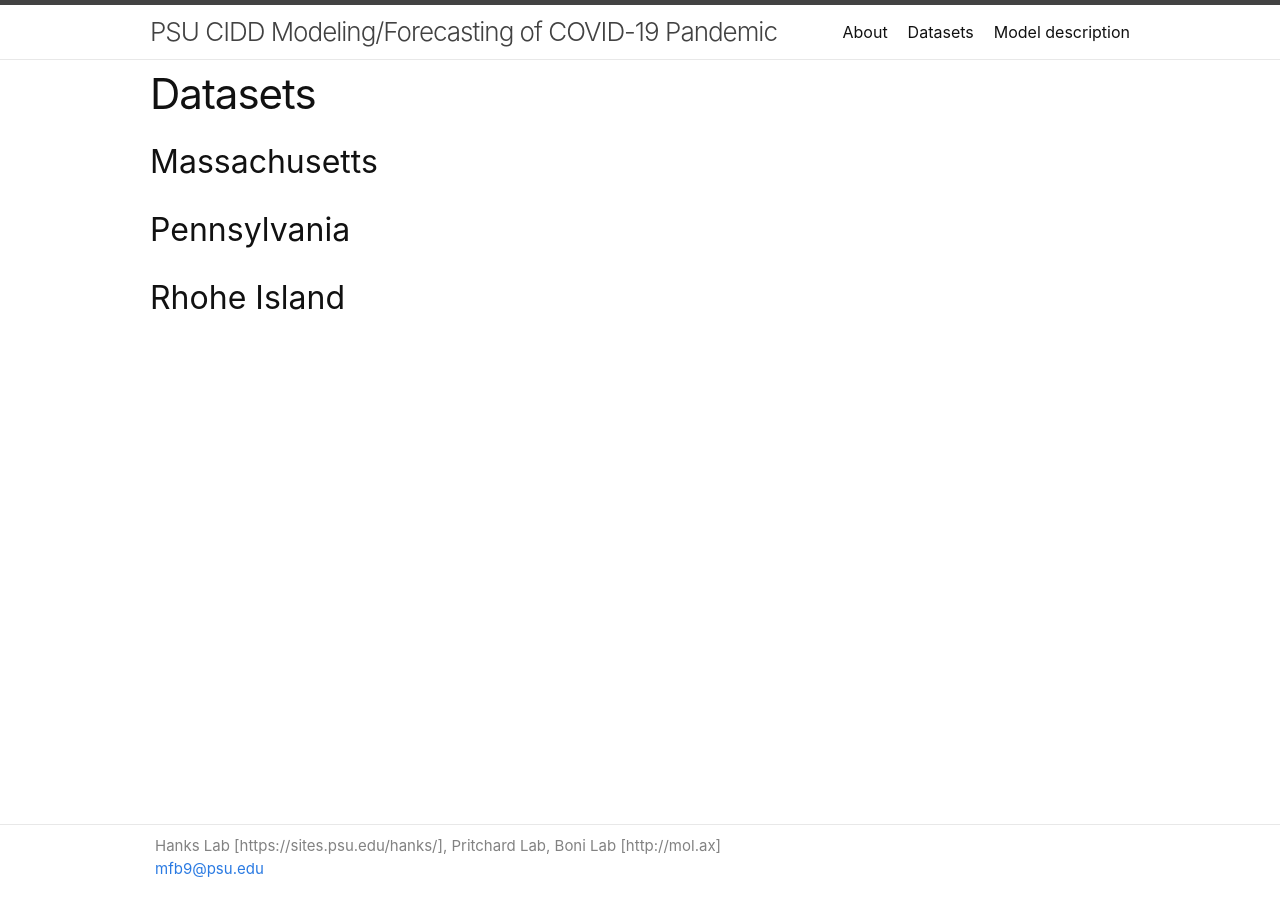
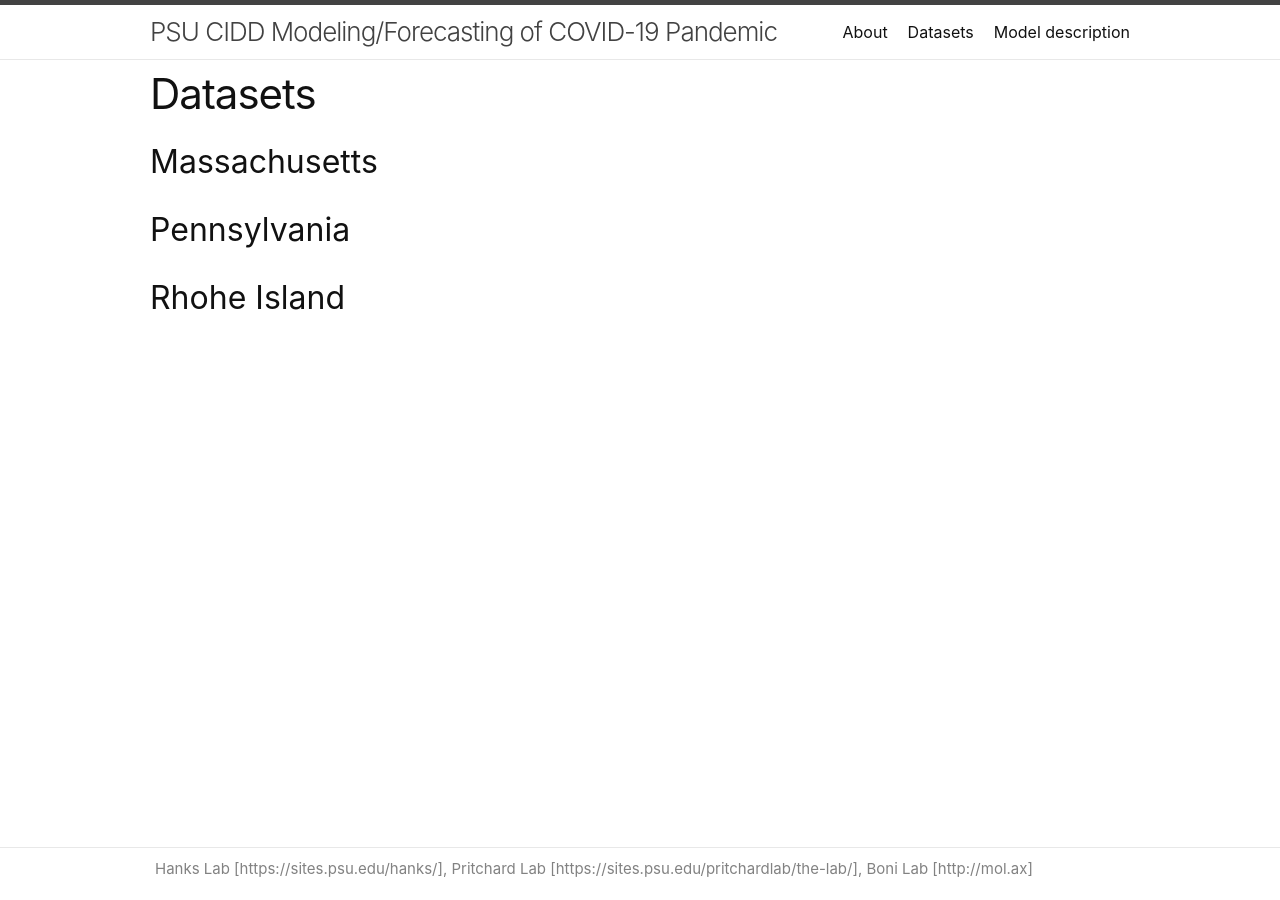
Before and after one commit to maciekboni/maciekboni.github.io, a Jekyll site: the page built from pages/data.md, in a window 1280 px wide. Built offline with Jekyll 4.4.1, drawn with Linux system fonts in a browser that asks for light colours.

Commit message:
Update _config.yml

```diff
--- a/_config.yml
+++ b/_config.yml
@@ -1,7 +1,7 @@
 title: PSU CIDD Modeling/Forecasting of COVID-19 Pandemic
 author:
-  name: Hanks Lab [https://sites.psu.edu/hanks/], Pritchard Lab, Boni Lab [http://mol.ax]
-  email: mfb9@psu.edu
+  name: Hanks Lab [https://sites.psu.edu/hanks/], Pritchard Lab [https://sites.psu.edu/pritchardlab/the-lab/], Boni Lab [http://mol.ax]
+  email:
 description: > # this means to ignore newlines until "show_excerpts:"
   Penn State's Center for Infectious Disease Dynamics
   modeling efforts around the coronavirus pandemic
```
